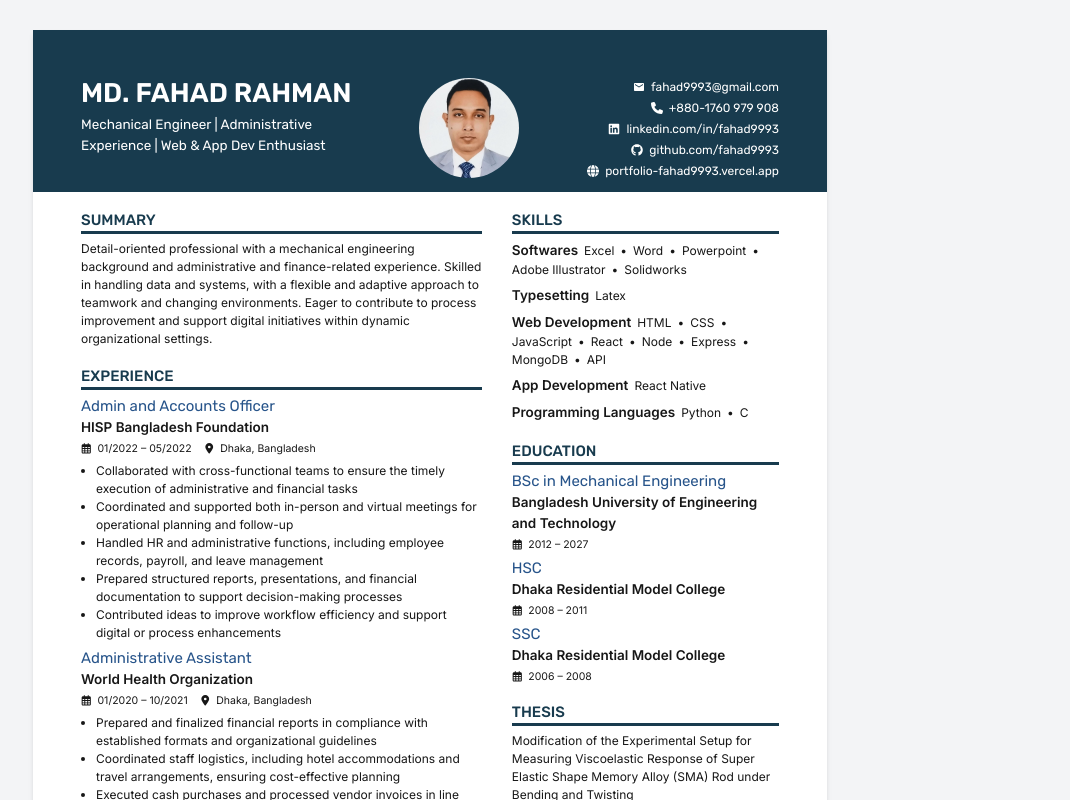
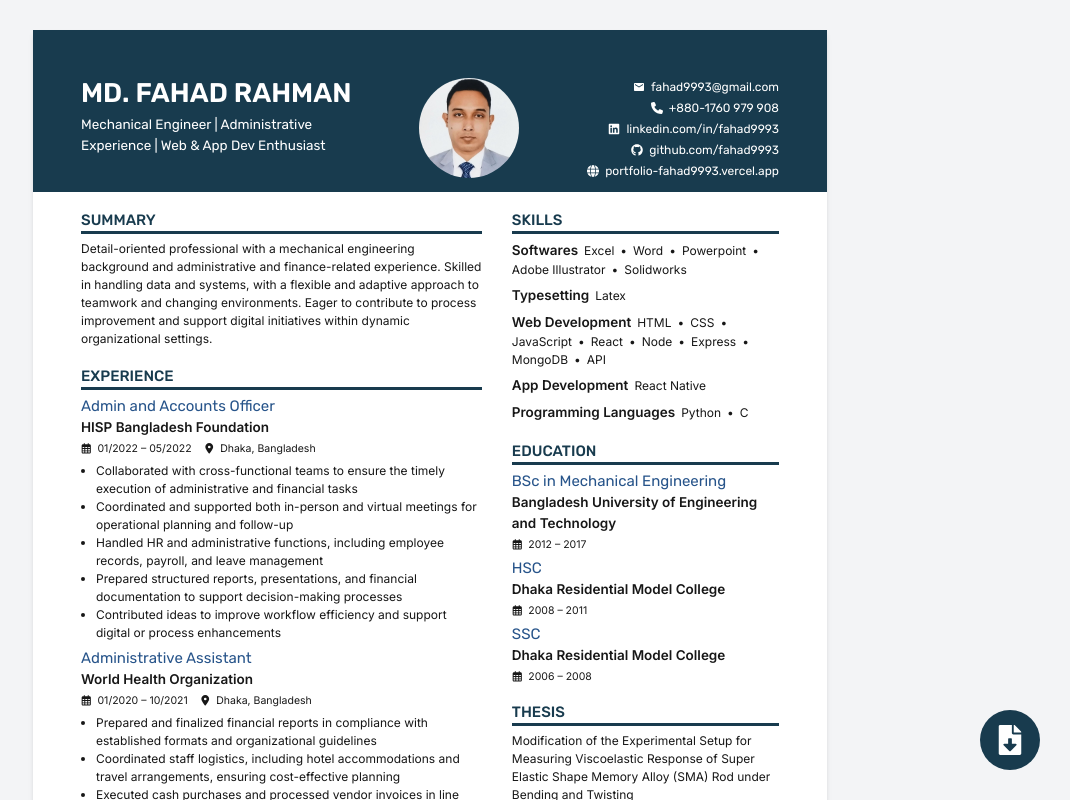
Before and after one commit to fahad9993/next-resume, a Next.js app: page / in a window 1280 px wide. Shown: the top 800 px of the page, without its empty margins (210-1280 px from the left). Built offline with nearby package versions, Linux system fonts and the light colour scheme.

Commit message:
Add pdf download option

```diff
--- /dev/null
+++ b/app/api/pdf/route.ts
@@ -0,0 +1,37 @@
+import { NextResponse } from "next/server";
+import puppeteer from "puppeteer";
+
+export async function GET() {
+  const browser = await puppeteer.launch({
+    headless: true,
+    args: ["--no-sandbox", "--disable-setuid-sandbox"], // Required on some cloud platforms
+  });
+
+  const page = await browser.newPage();
+
+  const targetUrl = process.env.VERCEL_URL
+    ? `https://${process.env.VERCEL_URL}`
+    : "http://localhost:3000";
+
+  await page.goto(targetUrl, { waitUntil: "networkidle0" });
+
+  const pdfBuffer = await page.pdf({
+    format: "A4",
+    printBackground: true,
+    margin: {
+      top: "0.5in",
+      bottom: "0.5in",
+      left: "0.5in",
+      right: "0.5in",
+    },
+  });
+
+  await browser.close();
+
+  return new NextResponse(pdfBuffer, {
+    headers: {
+      "Content-Type": "application/pdf",
+      "Content-Disposition": "attachment; filename=Fahad_Resume.pdf",
+    },
+  });
+}
--- a/app/page.tsx
+++ b/app/page.tsx
@@ -1,3 +1,5 @@
+"use client";
+import Button from "@/component/Button";
 import Courses from "@/component/Courses";
 import Education from "@/component/Education";
 import Experience from "@/component/Experience";
@@ -8,8 +10,22 @@ import Summary from "@/component/Summary";
 import Thesis from "@/component/Thesis";
 
 export default function Home() {
+  const handleDownload = async () => {
+    const response = await fetch("/api/pdf");
+    const blob = await response.blob();
+    const url = window.URL.createObjectURL(blob);
+    const link = document.createElement("a");
+    link.href = url;
+    link.download = "Fahad_Resume.pdf";
+    document.body.appendChild(link);
+    link.click();
+    document.body.removeChild(link);
+  };
+
   return (
     <div className="min-h-screen flex justify-center bg-gray-100 print:bg-white py-10 print:py-0 overflow-auto">
+      {/* Download Button (Hidden on print) */}
+      <Button handlePress={handleDownload} />
       <div className="w-[794px] h-[1122px] bg-white shadow-md print:shadow-none print:p-0 print:w-full print:h-auto">
         <Header />
         {/******* Column 1 *******/}
--- /dev/null
+++ b/component/Button.tsx
@@ -0,0 +1,17 @@
+import React from "react";
+import { FaFileDownload } from "react-icons/fa";
+
+type buttonProps = {
+  handlePress: () => void;
+};
+
+export default function Button({ handlePress }: buttonProps) {
+  return (
+    <button
+      onClick={handlePress}
+      className="bg-primary p-3 md:p-5 rounded-full text-amber-5 font-bold bottom-5 right-5 lg:bottom-10 lg:right-10 fixed text-white hover:cursor-pointer hover:bg-secondary print:hidden"
+    >
+      <FaFileDownload className="w-5 h-5 md:w-10 md:h-10" />
+    </button>
+  );
+}
--- a/component/Education.tsx
+++ b/component/Education.tsx
@@ -13,7 +13,7 @@ export default function Education() {
         <div className="flex items-center space-x-4 text-sm">
           <div className="flex items-center space-x-2 mt-1">
             <FaRegCalendarDays />
-            <span>2012 &ndash; 2027</span>
+            <span>2012 &ndash; 2017</span>
           </div>
         </div>
       </div>
```
